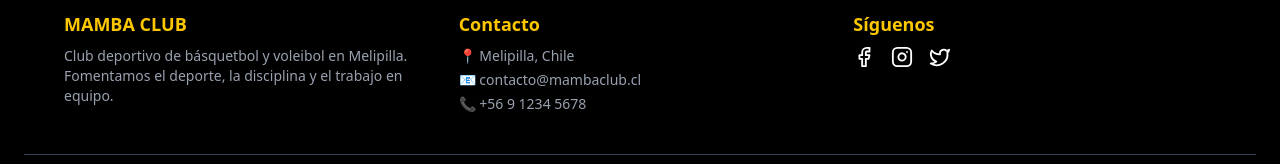
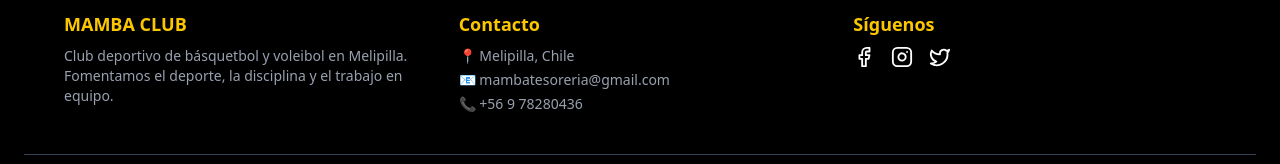
Before and after one commit to amparonunez/Proyecto-Grupo-03-Capstone-801D, a Next.js app in the folder Fase 2/Evidencias Proyecto/club_mamba/: page / in a window 1280 px wide. Shown: the part 1599-1763 px from the top of the page. Built offline with nearby package versions, Linux system fonts and the light colour scheme; no server answers.

Commit message:
Modificación: Agregar links de redes sociales al footer

```diff
--- a/Fase 2/Evidencias Proyecto/club_mamba/src/components/ui/footer.tsx
+++ b/Fase 2/Evidencias Proyecto/club_mamba/src/components/ui/footer.tsx
@@ -21,8 +21,8 @@ const Footer = () => {
           <h4 className="text-yellow-400 font-bold text-lg mb-2">Contacto</h4>
           <ul className="text-gray-400 text-sm space-y-1">
             <li>📍 Melipilla, Chile</li>
-            <li>📧 contacto@mambaclub.cl</li>
-            <li>📞 +56 9 1234 5678</li>
+            <li>📧 mambatesoreria@gmail.com</li>
+            <li>📞 +56 9 78280436</li>
           </ul>
         </div>
 
@@ -30,10 +30,10 @@ const Footer = () => {
         <div>
           <h4 className="text-yellow-400 font-bold text-lg mb-2">Síguenos</h4>
           <div className="flex gap-4">
-            <a href="#" className="hover:text-yellow-400 transition">
+            <a href="https://facebook.com/mambaclub24" className="hover:text-yellow-400 transition">
               <Facebook size={22} />
             </a>
-            <a href="#" className="hover:text-yellow-400 transition">
+            <a href="https://www.instagram.com/mamba_club_melipilla/" className="hover:text-yellow-400 transition">
               <Instagram size={22} />
             </a>
             <a href="#" className="hover:text-yellow-400 transition">
```
